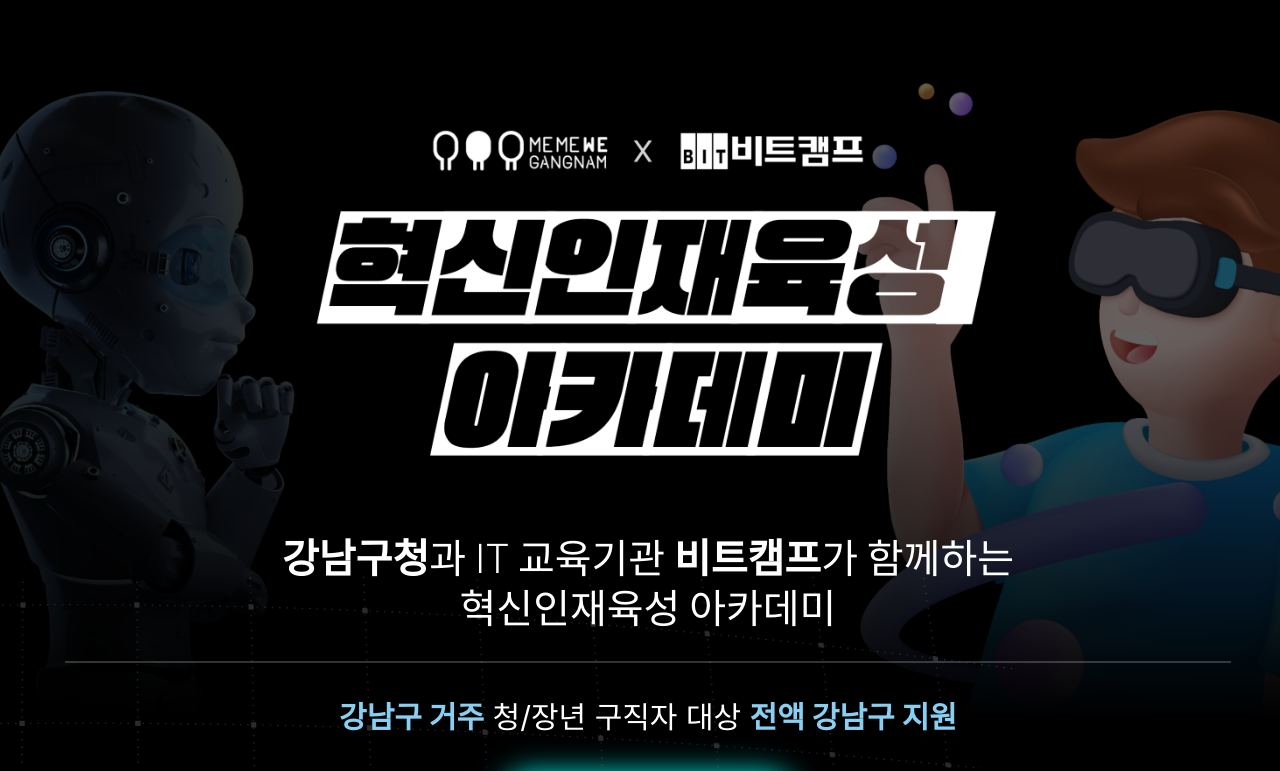
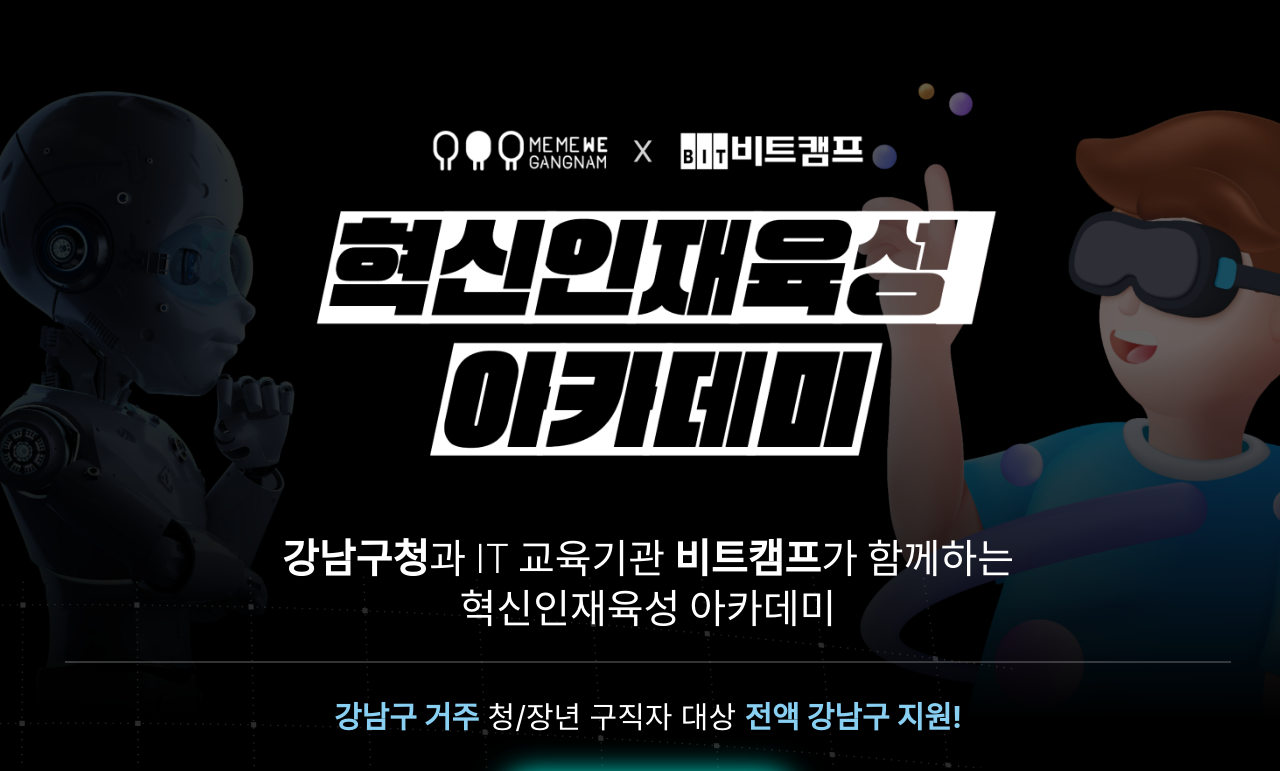
Before and after one commit to bitcampgangnam/bitcamp, a plain HTML site: page index.html in a window 1280 px wide. Shown: the top 771 px of the page. Drawn offline with nearby package versions, Linux system fonts and the light colour scheme.

Commit message:
Update index.html

```diff
--- a/index.html
+++ b/index.html
@@ -16,7 +16,7 @@
       </div>
       <hr class="white-line" />
       <div class="subtitle">
-        <span>강남구 거주</span> 청/장년 구직자 대상 <span>전액 강남구 지원 </span>
+        <span>강남구 거주</span> 청/장년 구직자 대상 <span>전액 강남구 지원!</span>
       </div>
       <div class="white-button">
         <div>비전공자도 OK!</div>
```
